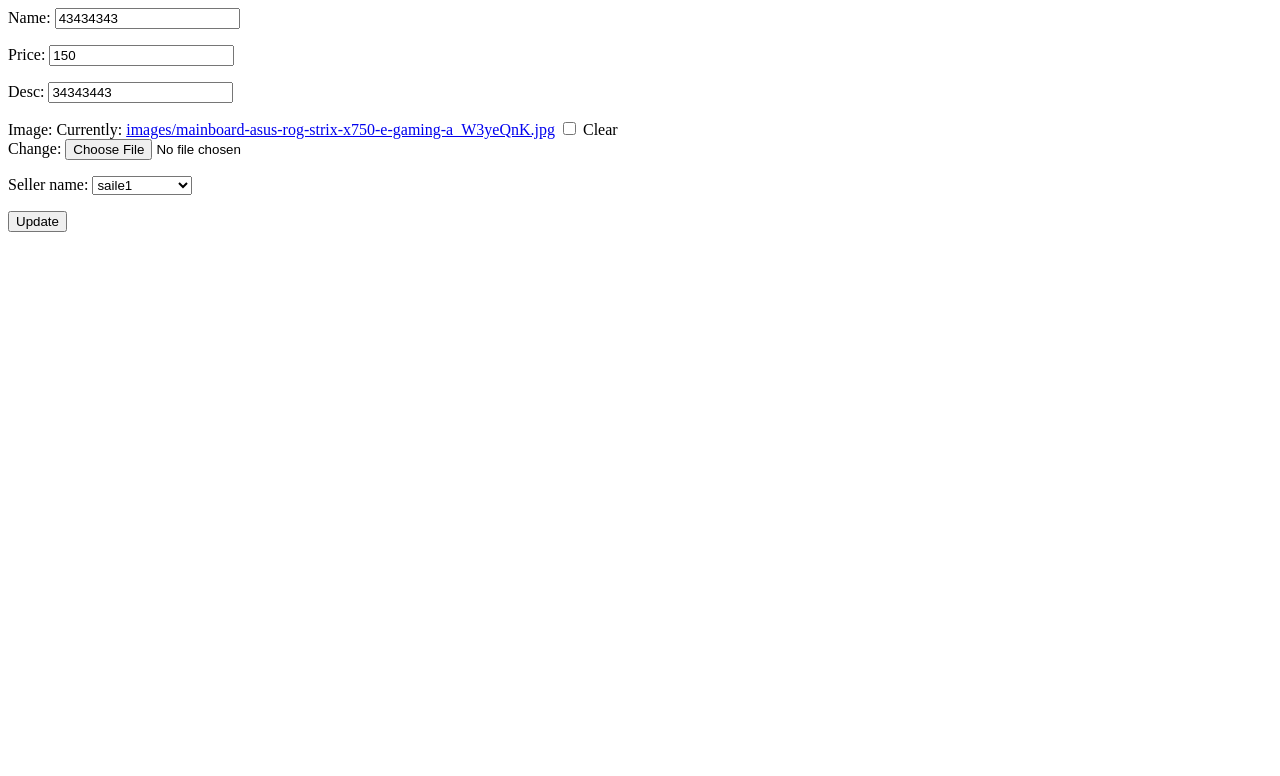
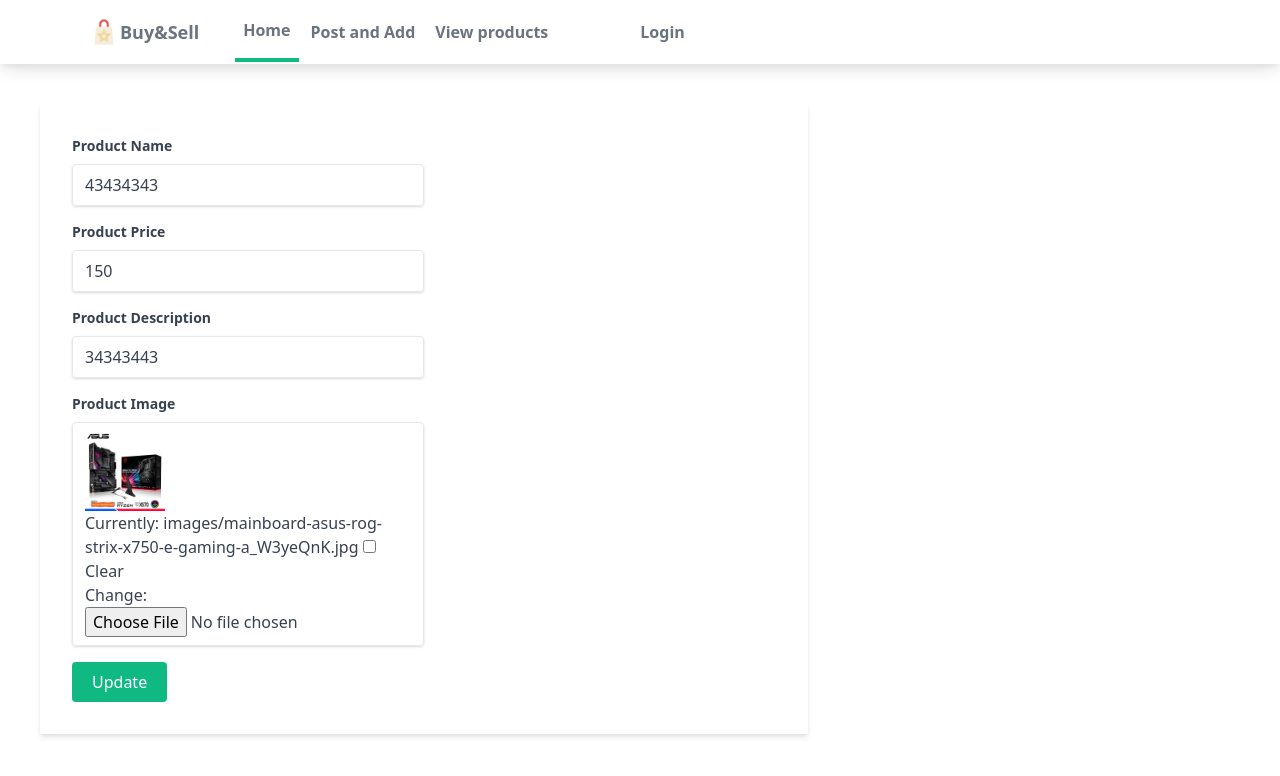
Before and after one commit to Saile16/django-EcomSimu, a Django app: page /myapp/products/update/2/ in a window 1280 px wide. Shown: the top 776 px of the page. Run offline with Django 4.2, Linux system fonts and the light colour scheme; data comes from the database, SQL or seed files in the repository; both versions use the stored data as it was after the commit; style sheets or scripts are compiled from the project's sources.

Commit message:
Ultimos cambios navbar

```diff
--- a/myapp/templates/myapp/base.html
+++ b/myapp/templates/myapp/base.html
@@ -9,7 +9,10 @@
         <div class="flex justify-between">
           <div class="flex space-x-7">
             <div>
-              <a href="#" class="flex items-center px-2 py-4">
+              <a
+                href="{% url 'myapp:products'%}"
+                class="flex items-center px-2 py-4"
+              >
                 <img
                   class="h-8 w-8"
                   src="{% static 'myapp/images/shopping.png' %}"
--- a/myapp/templates/myapp/product_update_form.html
+++ b/myapp/templates/myapp/product_update_form.html
@@ -1,4 +1,69 @@
-<form method="post" enctype="multipart/form-data">
-  {% csrf_token %} {{form.as_p}}
-  <input type="submit" name="Update" id="" value="Update" />
+{% extends 'myapp/base.html' %} {% block content %}
+<form
+  class="w-3/5 bg-white shadow-md m-10 px-8 py-8"
+  method="post"
+  enctype="multipart/form-data"
+>
+  {% csrf_token %}
+
+  <div class="mb-4">
+    <label class="block text-gray-700 text-sm font-bold mb-2" for="name"
+      >Product Name</label
+    >
+    <div
+      class="shadow appearance-none border rounded w-1/2 py-2 px-3 mr-10 text-gray-700"
+    >
+      {{form.name}}
+    </div>
+  </div>
+  <div class="mb-4">
+    <label class="block text-gray-700 text-sm font-bold mb-2" for="price"
+      >Product Price</label
+    >
+    <div
+      class="shadow appearance-none border rounded w-1/2 py-2 px-3 mr-10 text-gray-700"
+    >
+      {{form.price}}
+    </div>
+  </div>
+  <div class="mb-4">
+    <label class="block text-gray-700 text-sm font-bold mb-2" for="desc"
+      >Product Description</label
+    >
+    <div
+      class="shadow appearance-none border rounded w-1/2 py-2 px-3 mr-10 text-gray-700"
+    >
+      {{form.desc}}
+    </div>
+  </div>
+  <div class="mb-4">
+    <label class="block text-gray-700 text-sm font-bold mb-2" for="image"
+      >Product Image</label
+    >
+    <div
+      class="shadow appearance-none border rounded w-1/2 py-2 px-3 mr-10 text-gray-700"
+    >
+      <img class="w-20 h-20" src="{{product.image.url}}" />
+      {{form.image}}
+    </div>
+  </div>
+  {% comment %}
+  <div class="mb-4">
+    <div
+      class="shadow appearance-none border rounded w-1/2 py-2 px-3 mr-10 text-gray-700"
+    >
+      {{form.seller_name}}
+    </div>
+  </div>
+  {% endcomment %}
+
+  <input
+    class="bg-green-500 text-white px-5 rounded py-2"
+    type="submit"
+    name="Update"
+    id=""
+    value="Update"
+  />
 </form>
+
+{% endblock%}
```
Also changed, not shown: requirements.txt (added, +13 -0 lines), db.sqlite3, media/images/images.png (added), mysite/urls.py (line endings or trailing spaces), 2 other files.
